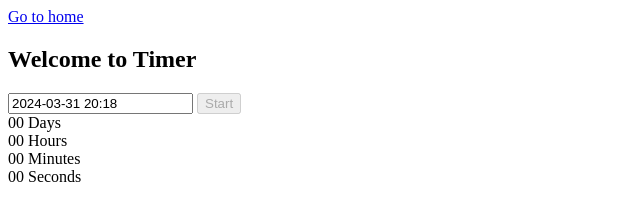
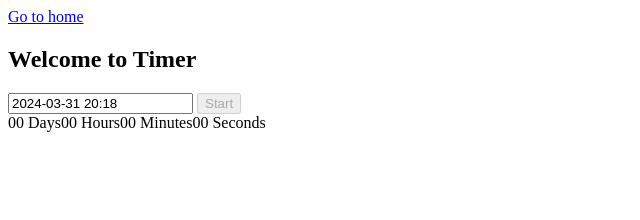
Before and after one commit to AlyonaBasko/goit-js-hw-10, a website built with Vite: page src/1-timer.html in a window 1280 px wide. Shown: the whole page, without its empty margins (0-640 px from the left). Built offline with nearby package versions, Linux system fonts and the light colour scheme.

Commit message:
Update 1-timer.html

```diff
--- a/src/1-timer.html
+++ b/src/1-timer.html
@@ -4,6 +4,7 @@
     <meta charset="UTF-8" />
     <meta http-equiv="X-UA-Compatible" content="IE=edge" />
     <meta name="viewport" content="width=device-width, initial-scale=1.0" />
+    <link rel="stylesheet" href="./css/1-timer.css">
     <link rel="stylesheet" href="iziToast.min.css">
     <link rel="stylesheet" href="https://cdn.jsdelivr.net/npm/flatpickr/dist/flatpickr.min.css">
     <title>Page 2</title>
```
